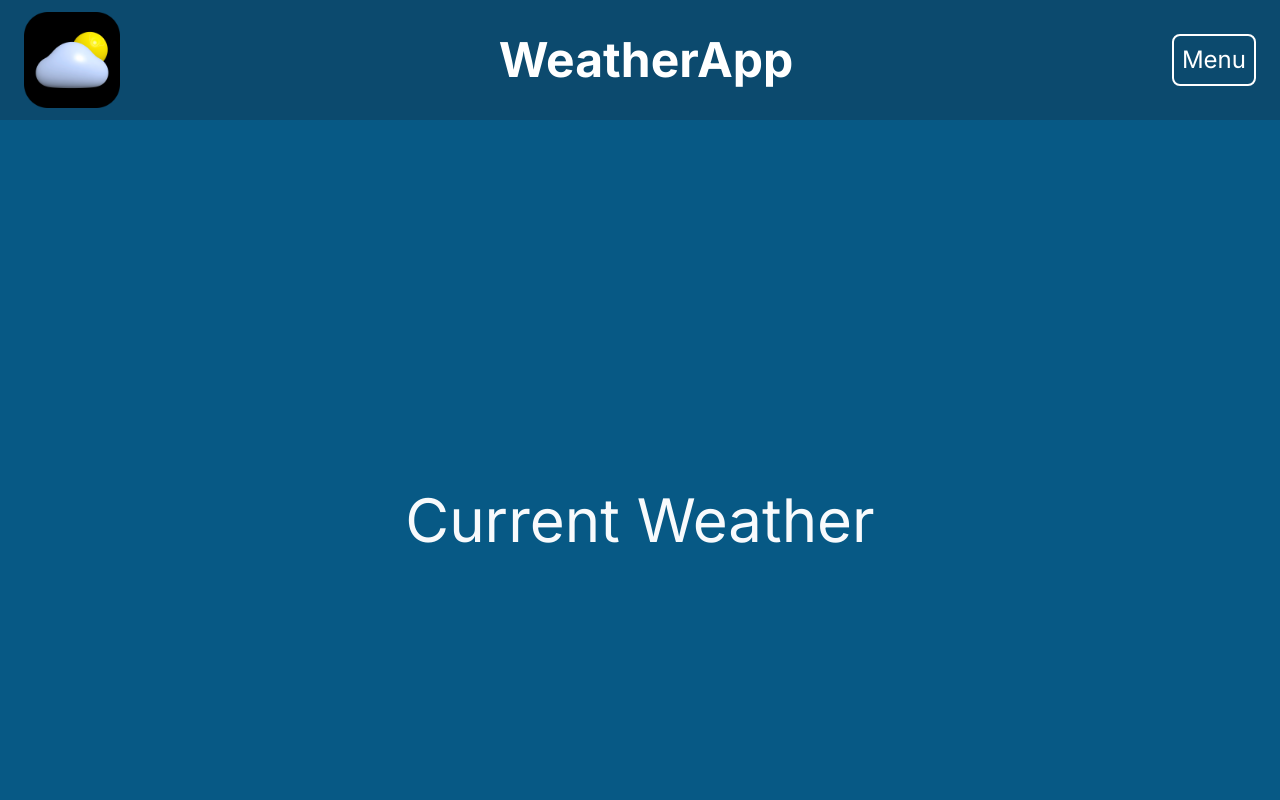
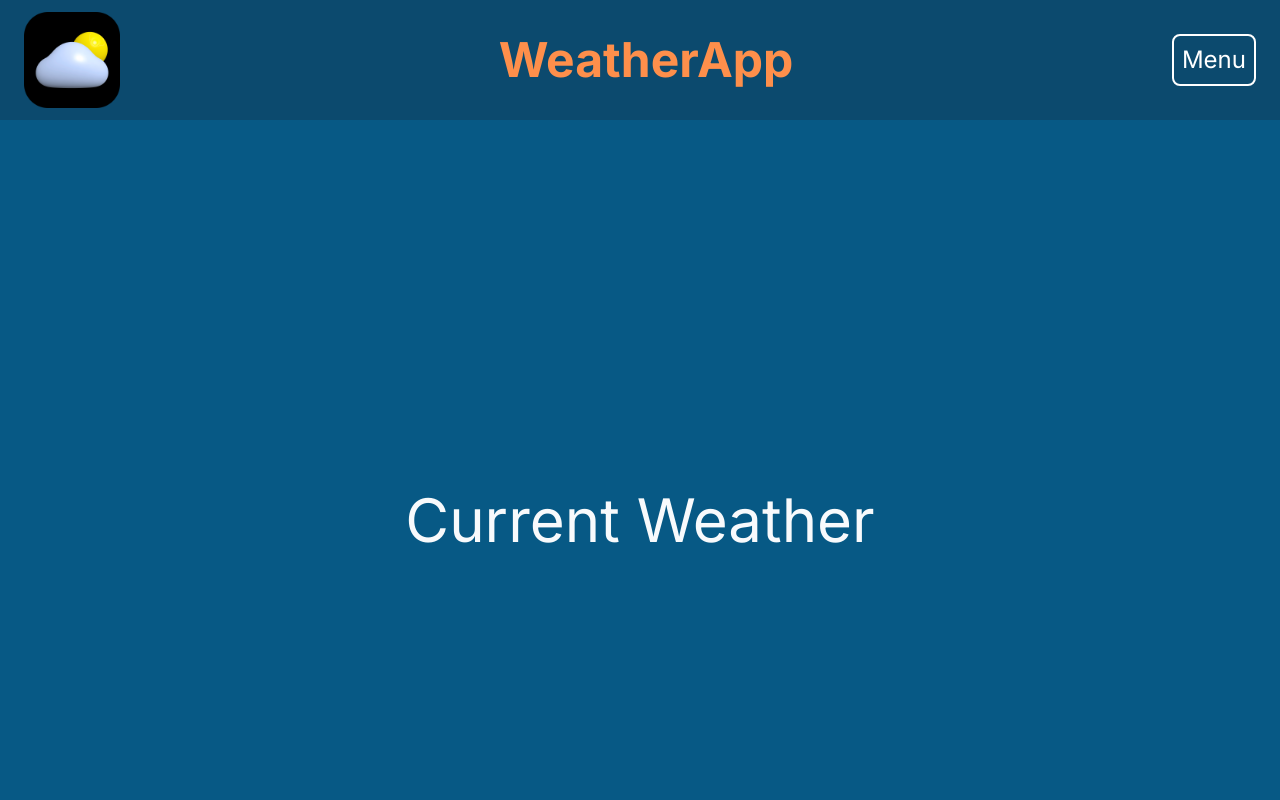
Before and after one commit to tbrown034/my-weather-app, a Next.js app: page / in a window 1280 px wide. Shown: the top 800 px of the page. Built offline with nearby package versions, Linux system fonts and the light colour scheme.

Commit message:
feat(header): installed framer motion and made a color change effect for the title

```diff
--- a/app/Components/Header.jsx
+++ b/app/Components/Header.jsx
@@ -1,7 +1,9 @@
+"use client";
 import Link from "next/link";
 import Image from "next/image";
 import Logo from "../../public/Images/weatherLogo.png";
 import Hamburger from "./Menu";
+import { motion } from "framer-motion";
 
 export default function Header() {
   return (
@@ -14,7 +16,15 @@ export default function Header() {
           className="font-bold transition-transform duration-300 ease-in-out sm:text-5xl text-1xl active:scale-75"
           href="/"
         >
-          WeatherApp
+          <motion.h1
+            initial={{ color: "#ffffff" }} // Start with white
+            animate={{
+              color: ["#ffffff", "#f9d71c", "#ff7f50", "#FFE135"],
+            }} // White to yellow to orange to dark blue to lighter yellow
+            transition={{ duration: 10, ease: "linear", loop: Infinity }}
+          >
+            WeatherApp
+          </motion.h1>
         </Link>
         <Hamburger />
       </header>
--- a/package.json
+++ b/package.json
@@ -14,6 +14,7 @@
     "autoprefixer": "10.4.14",
     "eslint": "8.41.0",
     "eslint-config-next": "13.4.4",
+    "framer-motion": "^10.12.16",
     "next": "13.4.4",
     "postcss": "8.4.24",
     "react": "18.2.0",
```
Also changed, not shown: 1 other file (tests, documents, lock files or other folders).
